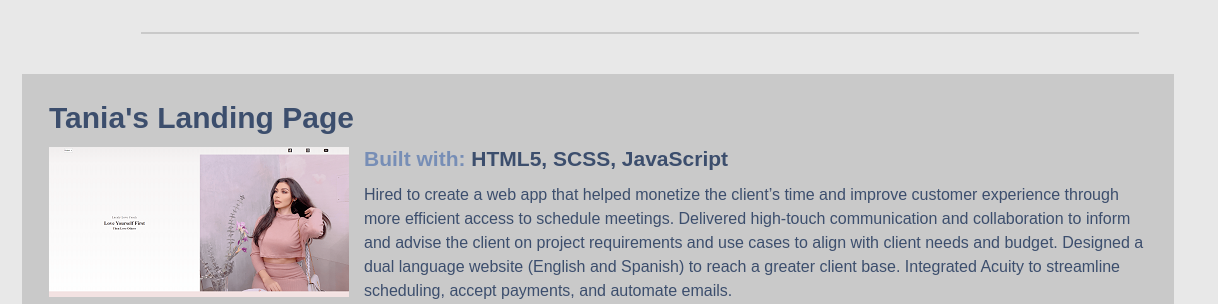
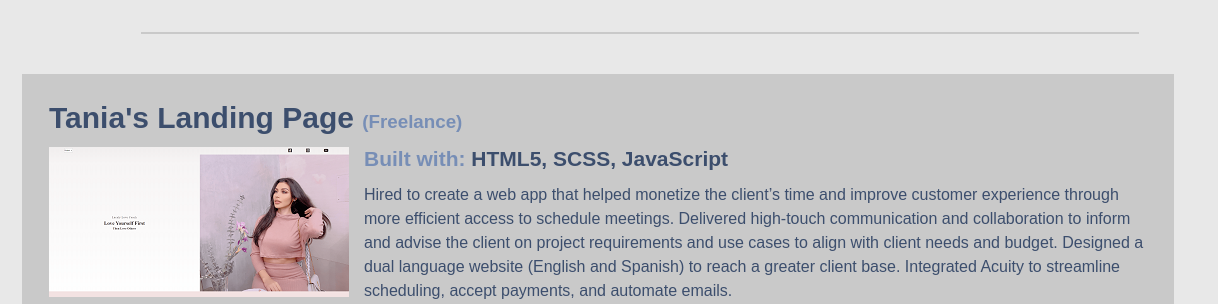
Before and after one commit to ulisesgomez120/ulisesgomez120.github.io, a plain HTML site: page index.html in a window 1280 px wide. Shown: the part 374-678 px from the top of the page, 0-1218 px from the left. Drawn offline with Linux system fonts and the light colour scheme.

Commit message:
added 'freelance' after Tania's Landing Page

```diff
--- a/index.html
+++ b/index.html
@@ -53,7 +53,7 @@
       <section class="projects-container">
         <article class="project" style="--animation-order: 1;">
           <h3 class="project-name">
-            Tania's Landing Page
+            Tania's Landing Page <span class="secondary">(Freelance)</span>
           </h3>
           <div class="row">
             <div class="col-fig">
```
